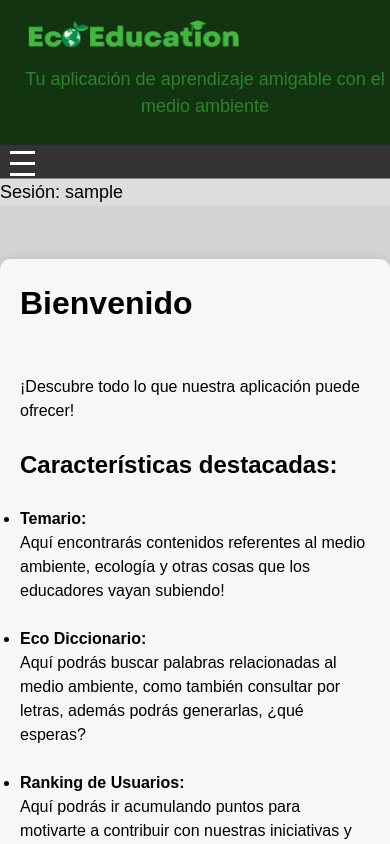
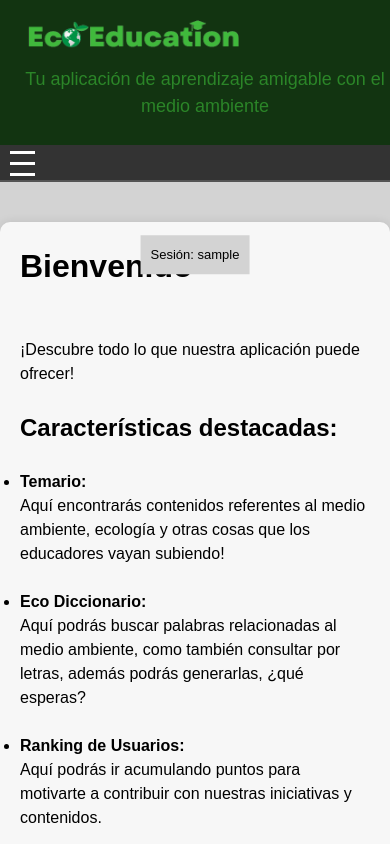
Before and after one commit to waldoaraque/daw-grupo-15, a React (Vite) app in the folder frontend/: page /home in a window 390 px wide. Shown: the top 844 px of the page. Built offline with nearby package versions, Linux system fonts and the light colour scheme; sample sign-in values are in the browser's storage.

Commit message:
fix sesion email in interface

```diff
--- a/frontend/src/routes/Contenido.jsx
+++ b/frontend/src/routes/Contenido.jsx
@@ -126,7 +126,7 @@ export default function Contenido () {
                 type='error'
                 onClose={closeModalError}
             />
-            <div className="tema-container">
+            <div className="main-container">
                 {/* AGREGAR CONTENIDO ... */}
                 <div className="tema-header">
                     <h1 className="tema-title">{contenido.titulo_contenido}</h1>
--- a/frontend/src/routes/Temas.jsx
+++ b/frontend/src/routes/Temas.jsx
@@ -101,7 +101,7 @@ export default function Temas() {
 
     return (
         <DefaultLayout>
-            <div className="tema-container">
+            <div className="main-container">
                 <div className="tema-header">
                     <h1 className="tema-title">{tema.titulo_tema}</h1>
                     <p className="tema-description">{tema.descripcion_tema}</p>
--- a/frontend/src/styles/index.css
+++ b/frontend/src/styles/index.css
@@ -9,62 +9,38 @@
     background-color: #D3D3D3;
 }
 
-
 .user-session {
-    background-color: #ddd;
+    background-color: #D3D3D3;
     font-size: 18px;
-    position: relative;
+    position: absolute;
     top: 26%;
     left: 50%;
     transform: translate(-50%, -50%);
-    /*padding: 20px;*/
 }
 
 @media (max-width: 908px) {
     .user-session {
-        background-color: #ddd;
-        font-size: 18px;
-        /*position: fixed;*/
-        top: 29%;
-        left: 50%;
-        transform: translate(-50%, -50%);
-        /*padding: 20px;*/
+        top: 26%;
     }
 }
 
 @media (max-width: 768px) {
     .user-session {
-        background-color: #ddd;
-        font-size: 18px;
-        /*position: fixed;*/
         top: 20%;
-        left: 50%;
-        transform: translate(-50%, -50%);
-        /*padding: 20px;*/
     }
 }
 
 @media (max-width: 600px) {
     .user-session {
-        background-color: #ddd;
-        font-size: 18px;
-        /*position: fixed;*/
         top: 22%;
-        left: 50%;
-        /*transform: translate(-50%, -50%);*/
-        /*padding: 20px;*/
     }
 }
 
 @media (max-width: 513px) {
     .user-session {
-        background-color: #ddd;
-        font-size: 18px;
-        /*position: fixed;*/
-        top: 22%;
-        left: 50%;
-        transform: translate(-50%, -50%);
-        /*padding: 20px;*/
+        top: 29%;
+        padding: 10px; /* Ajusta según sea necesario */
         margin-top: 10px;
+        font-size: 13px;
     }
 }
```
